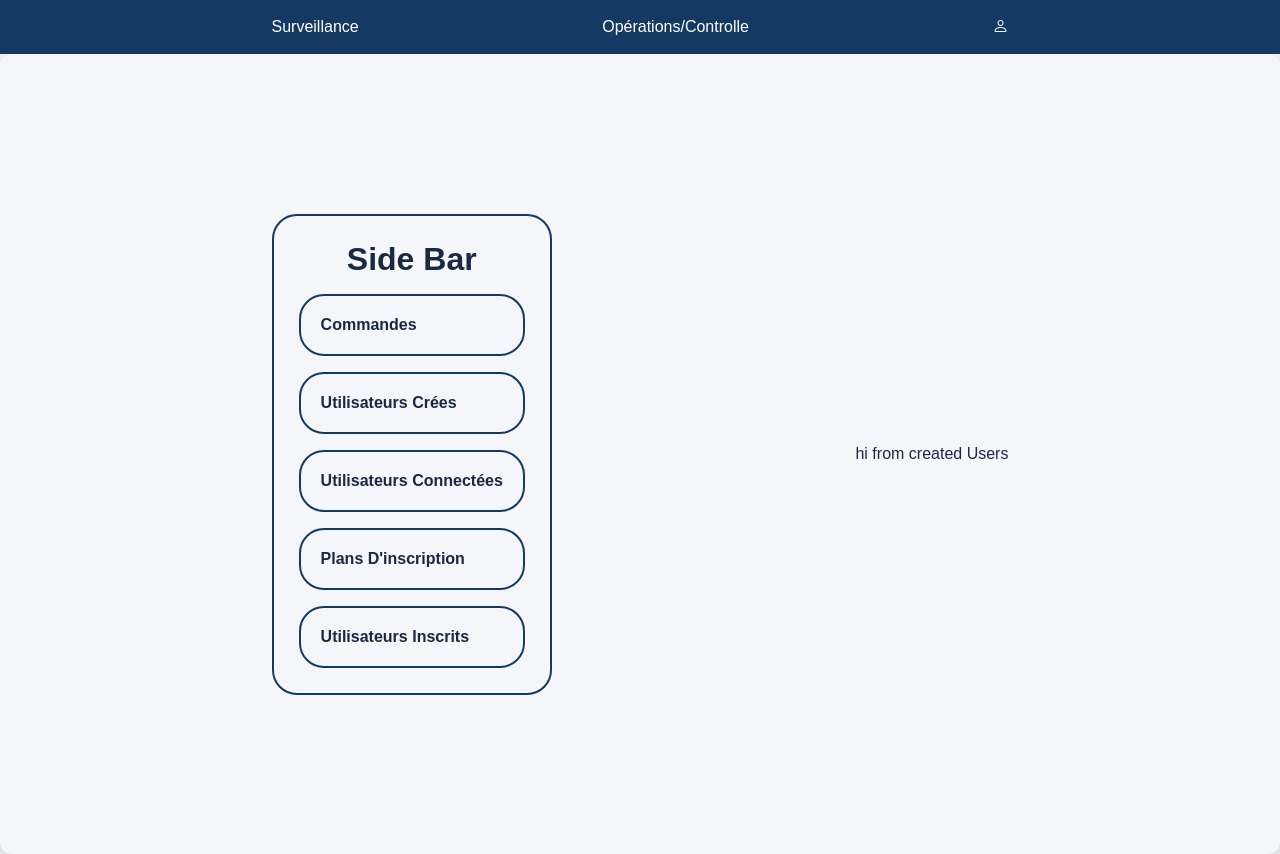
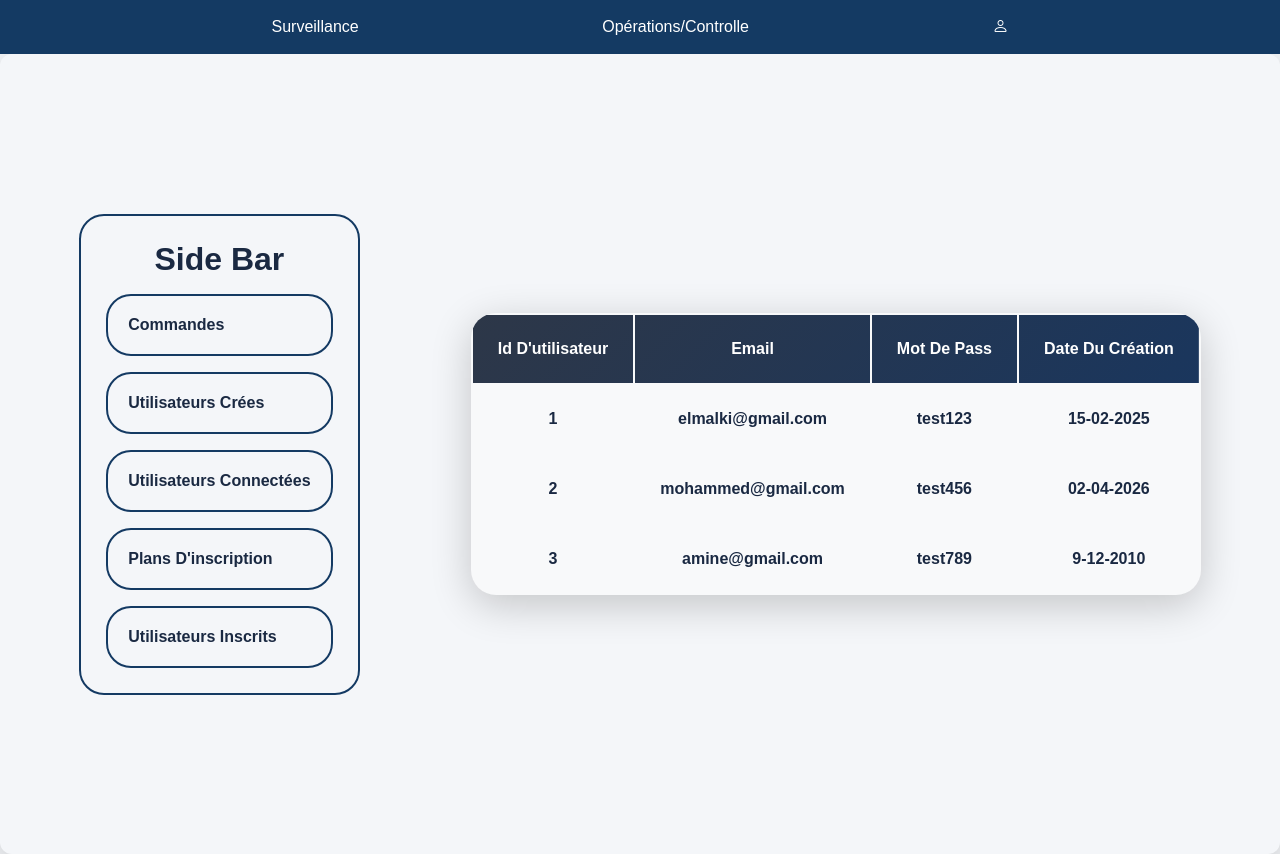
Before and after one commit to elmalkimohammed/E-Commerce-PFA-2026, a React (Vite) app in the folder Front-End/: page /adminMonitoring in a window 1280 px wide. Both pictures are taken after a click on the element "Utilisateurs Crées". Built offline with nearby package versions, Linux system fonts and the light colour scheme.

Commit message:
Front-End : Changed The Css Styles To Be Globally Accessable Only With A Single File Instead Of Creating Multiple Ones For Each Monitoring Page Component, And Finished The Component That Renders The Saved Created Users

```diff
--- /dev/null
+++ b/Front-End/src/Components/MonitoringPage/Inside Components/usersRow.jsx
@@ -0,0 +1,13 @@
+
+function UsersRow( { userId , email , password , creationDate } ) {
+    return(
+        <tr>
+            <td>{ userId }</td>
+            <td>{ email }</td>
+            <td>{ password }</td>
+            <td>{ creationDate }</td>
+        </tr>
+    )
+}
+
+export default UsersRow
--- a/Front-End/src/Components/MonitoringPage/cmdsSegment.jsx
+++ b/Front-End/src/Components/MonitoringPage/cmdsSegment.jsx
@@ -1,11 +1,11 @@
 
 import CmdsRow from "./Inside Components/cmdsRow"
 
-import "../styles/CmdsSegment.css"
+import "../styles/adminMonitoringGlobalStyles.css"
 
 function CmdsSegment() {
     return(
-        <table style={ { textAlign: "center", backgroudColor: "#f8f9fa" } } className="CmdsTable">
+        <table className="MonitoringGlobalStyles">
             <tbody>
                 <tr>
                     <td>Id D'utilisateur</td>
--- a/Front-End/src/Components/MonitoringPage/createdUsers.jsx
+++ b/Front-End/src/Components/MonitoringPage/createdUsers.jsx
@@ -1,10 +1,23 @@
 
+import UsersRow from "./Inside Components/usersRow"
+
+import "../styles/adminMonitoringGlobalStyles.css"
 
 function CreatedUsers() {
     return(
-        <>
-            <div>hi from created Users</div>
-        </>
+        <table className="MonitoringGlobalStyles">
+            <tbody>
+                <tr>
+                    <td>Id D'utilisateur</td>
+                    <td>Email</td>
+                    <td>Mot De Pass</td>
+                    <td>Date Du Création</td>
+                </tr>
+                <UsersRow userId={1} email={"elmalki@gmail.com"} password={"test123"} creationDate={"15-02-2025"} />
+                <UsersRow userId={2} email={"mohammed@gmail.com"} password={"test456"} creationDate={"02-04-2026"} />
+                <UsersRow userId={3} email={"amine@gmail.com"} password={"test789"} creationDate={"9-12-2010"} />
+            </tbody>
+        </table>
     )
 }
 
--- a/Front-End/src/Components/styles/CmdsSegment.css
+++ b/Front-End/src/Components/styles/adminMonitoringGlobalStyles.css
@@ -1,8 +1,4 @@
-* {
-    padding: 0;
-    margin: 0;
-}
-.CmdsTable {
+.MonitoringGlobalStyles {
     width: fit-content;
     display: flex;
     gap: 2em;
@@ -10,12 +6,14 @@
     border-radius: 25px;
     overflow: auto;
     font-weight: bold;
+    text-align: center;
+    background-color: #f8f9fa;
 }
-.CmdsTable tr:first-child {
+.MonitoringGlobalStyles tr:first-child {
     background: linear-gradient(135deg, #2d3748 0%, #1a365d 100%);
     color: #ffffff;
     width: 100%;
 }
-.CmdsTable tbody td {
+.MonitoringGlobalStyles tbody td {
     padding: 25px;
 }
--- a/Front-End/src/pages/Styles/MonitoringPage.css
+++ b/Front-End/src/pages/Styles/MonitoringPage.css
@@ -2,7 +2,6 @@
     padding: 0;
     margin: 0;
 }
-
 .containerBox {
     display: flex;
     flex-direction: row;
```
